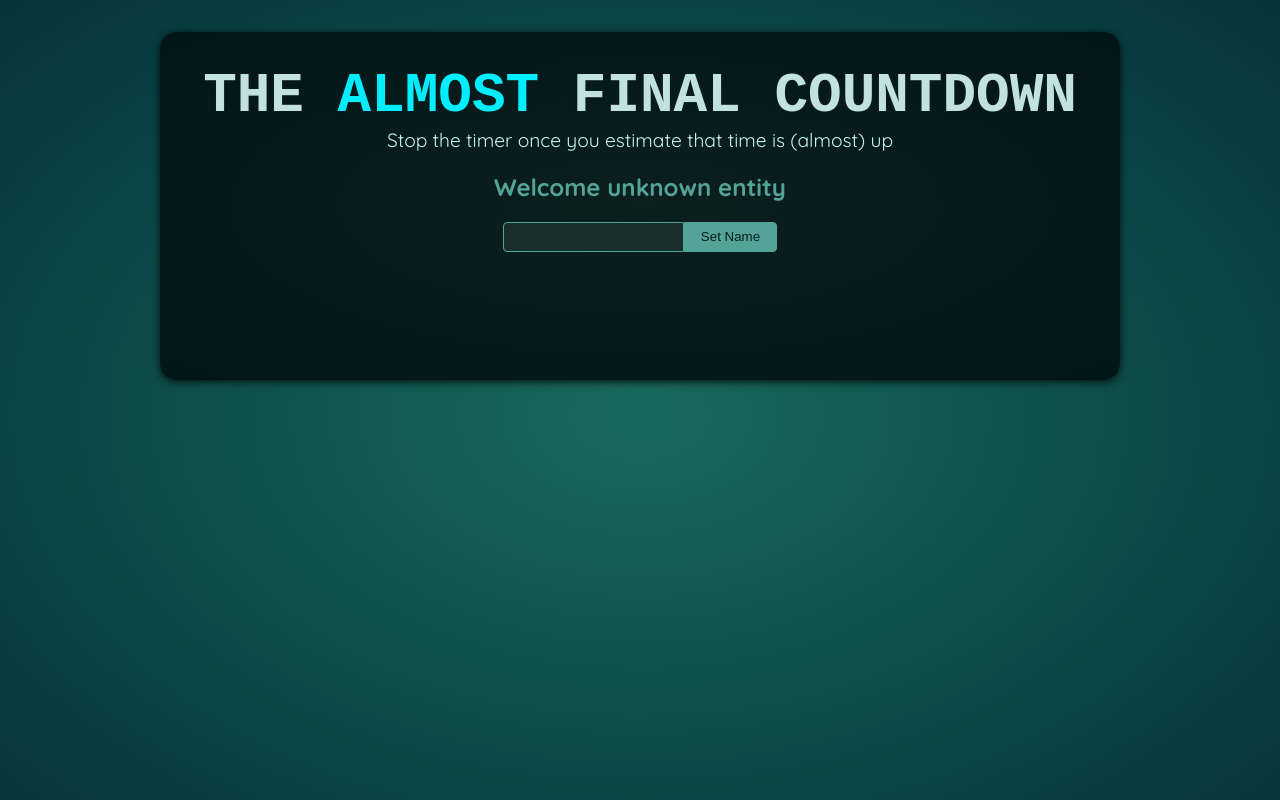
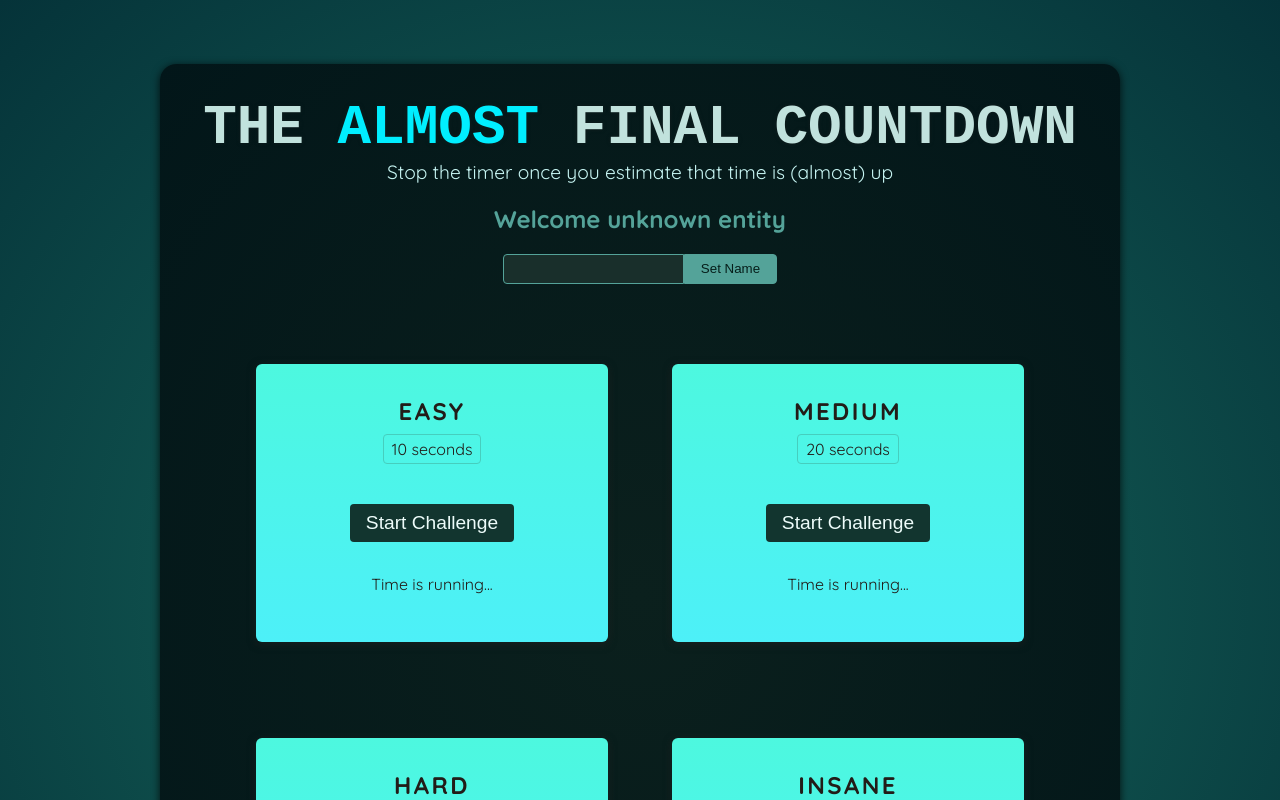
Before and after one commit to devpool007/almostCountDownGame, a React (Vite) app: page / in a window 1280 px wide. Shown: the top 800 px of the page. Built offline with nearby package versions, Linux system fonts and the light colour scheme; a web font is replaced by a local one.

Commit message:
added 4 timers

```diff
--- a/src/App.jsx
+++ b/src/App.jsx
@@ -1,10 +1,16 @@
-import Player from './components/Player.jsx';
-
+import Player from "./components/Player.jsx";
+import TimerChallenge from "./components/TimerChallenge.jsx";
 function App() {
   return (
     <>
       <Player />
-      <div id="challenges"></div>
+      <div id="challenges">
+        {" "}
+        <TimerChallenge title="Easy" targetTime={10} />
+        <TimerChallenge title="Medium" targetTime={20} />
+        <TimerChallenge title="Hard" targetTime={30} />
+        <TimerChallenge title="Insane" targetTime={40} />
+      </div>
     </>
   );
 }
--- a/src/components/Player.jsx
+++ b/src/components/Player.jsx
@@ -6,9 +6,8 @@
 
   function handleClick() {
     const value = playerName.current.value;
-    if (value) {
       setEnteredName(value);
-    }
+    playerName.current.value = ''
   }
 
   return (
--- /dev/null
+++ b/src/components/TimerChallenge.jsx
@@ -0,0 +1,19 @@
+export default function TimerChallenge({title, targetTime}) {
+  return (
+
+    <section className="challenge">
+
+            <h2>{title}</h2>
+            <p className="challenge-time">
+                {targetTime} second{targetTime === 1 ? '' : 's'}
+            </p>
+            <p>
+                <button>Start Challenge</button>
+            </p>
+            <p className="">
+                Time is running...
+            </p>
+    </section>
+
+  );
+}
--- a/src/index.css
+++ b/src/index.css
@@ -6,6 +6,7 @@
 
 body {
   margin: 0;
+  padding: 2rem;
   font-family: 'Quicksand', sans-serif;
   -webkit-font-smoothing: antialiased;
   -moz-osx-font-smoothing: grayscale;
```
